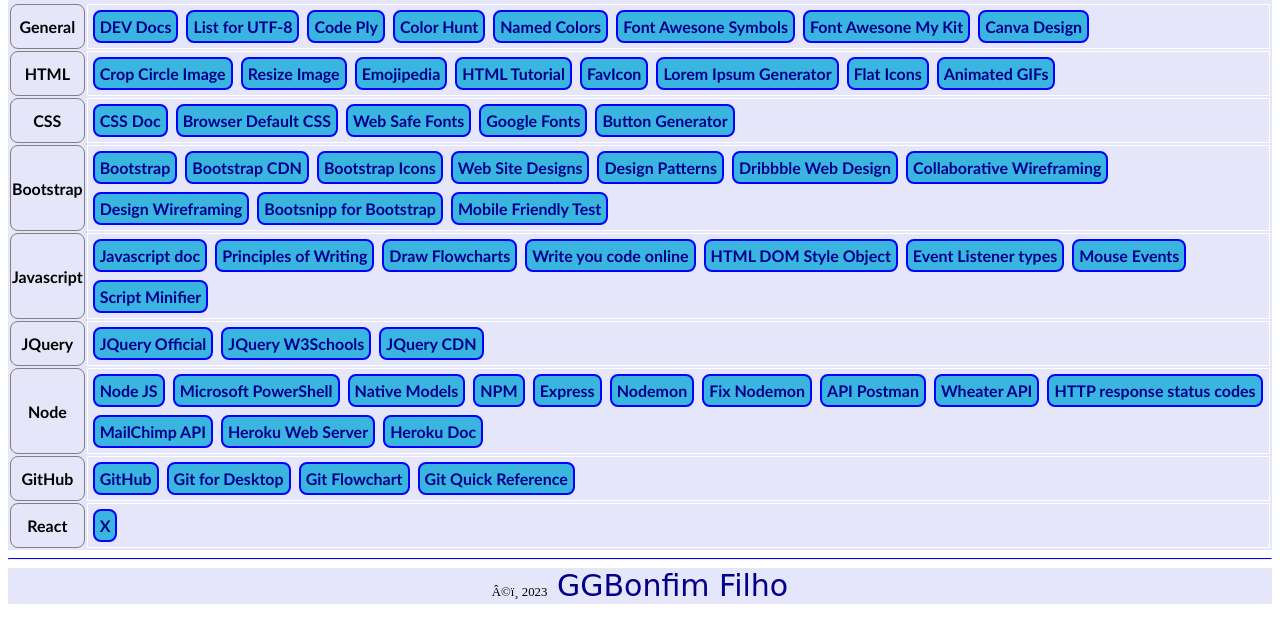
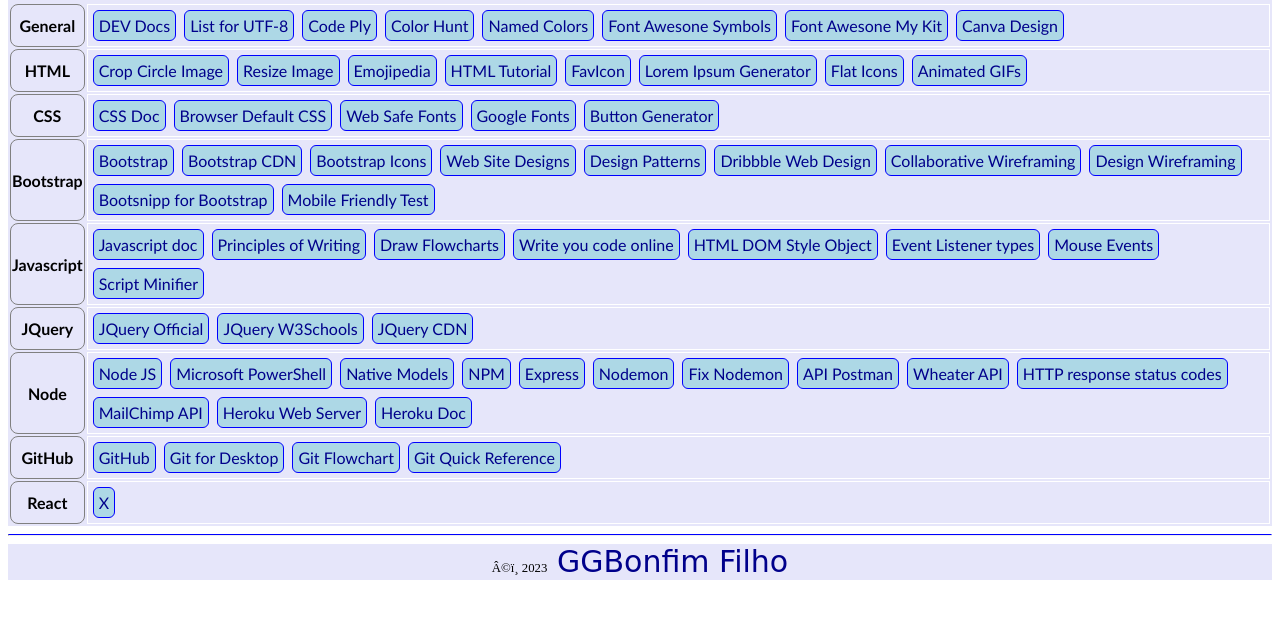
Before and after one commit to gersonbonfim/resume, a plain HTML site: page index.html in a window 1280 px wide. Shown: the part 66-708 px from the top of the page. Drawn offline with Linux system fonts and the light colour scheme; a web font is replaced by a local one.

Commit message:
Add files via upload

```diff
--- a/css/styles.css
+++ b/css/styles.css
@@ -1,6 +1,7 @@
 
 body {
 	font-family: "Trebuchet MS", "Lucida Grande", "Lucida Sans Unicode", "Lucida Sans", Tahoma, sans-serif;
+
 	/*
 		font-size: 16px; equal to 1em equal to 100%
 		font-size: 32px; equal to 2em equal to 200%
@@ -46,6 +47,7 @@ thead {
 
 td {
 	border: 1px solid white;
+	font-size: 1rem;
 /*	white-space: nowrap;
 	overflow: hidden;
 	text-overflow: ellipsis;
@@ -66,12 +68,12 @@ span:hover {
 }
 
 .my_link {
-	background-color: #39B5E0;
-	font-weight: bold;
+	background-color: lightblue;
+/*	font-weight: bold; */
 	text-align: center;
 	padding: 5px;
-	border: 2px solid blue;
-	border-radius: 8px;
+	border: 1px solid blue;
+	border-radius: 6px;
 	float: left;
 	margin: 4px;
 
```
